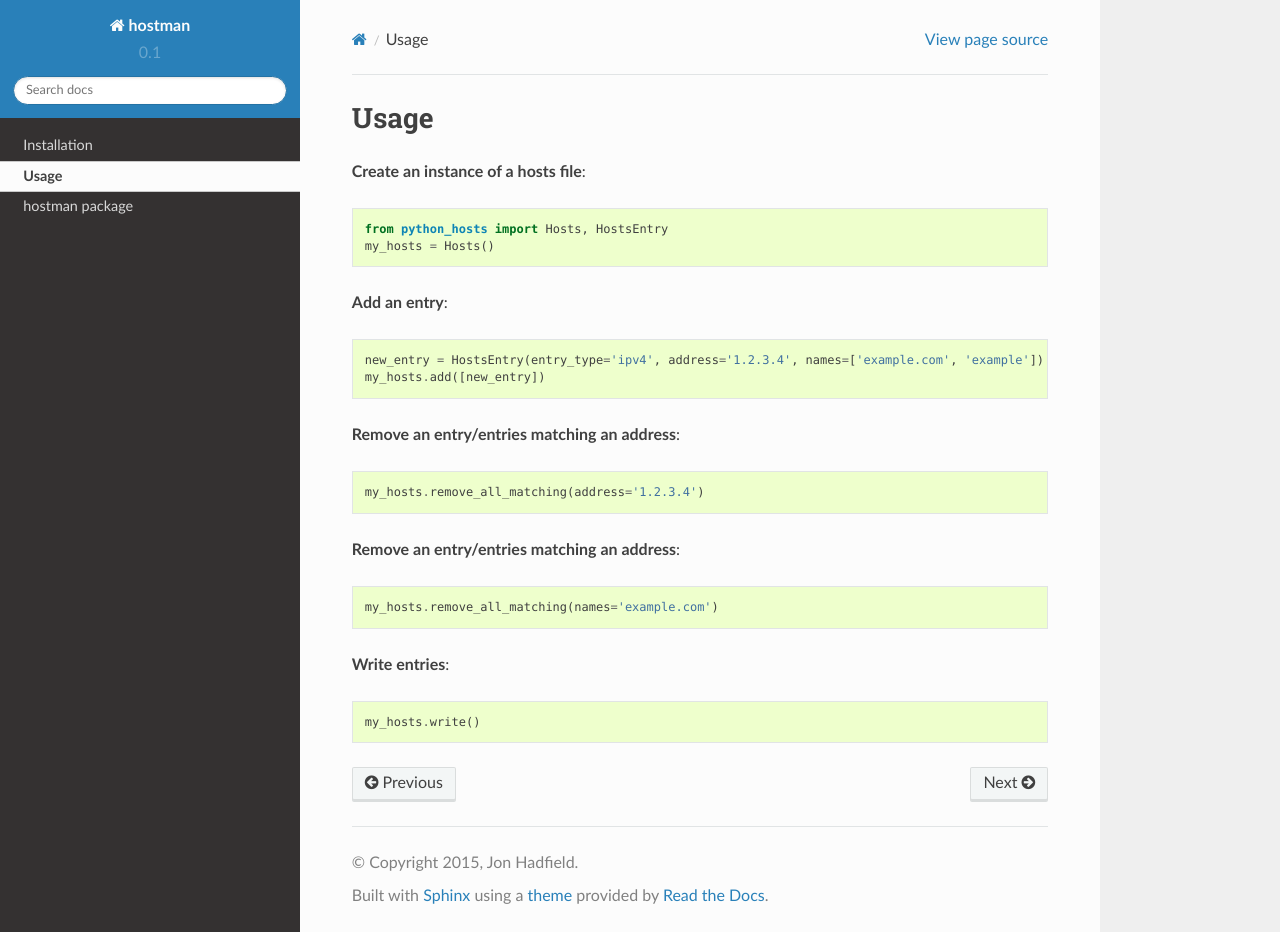
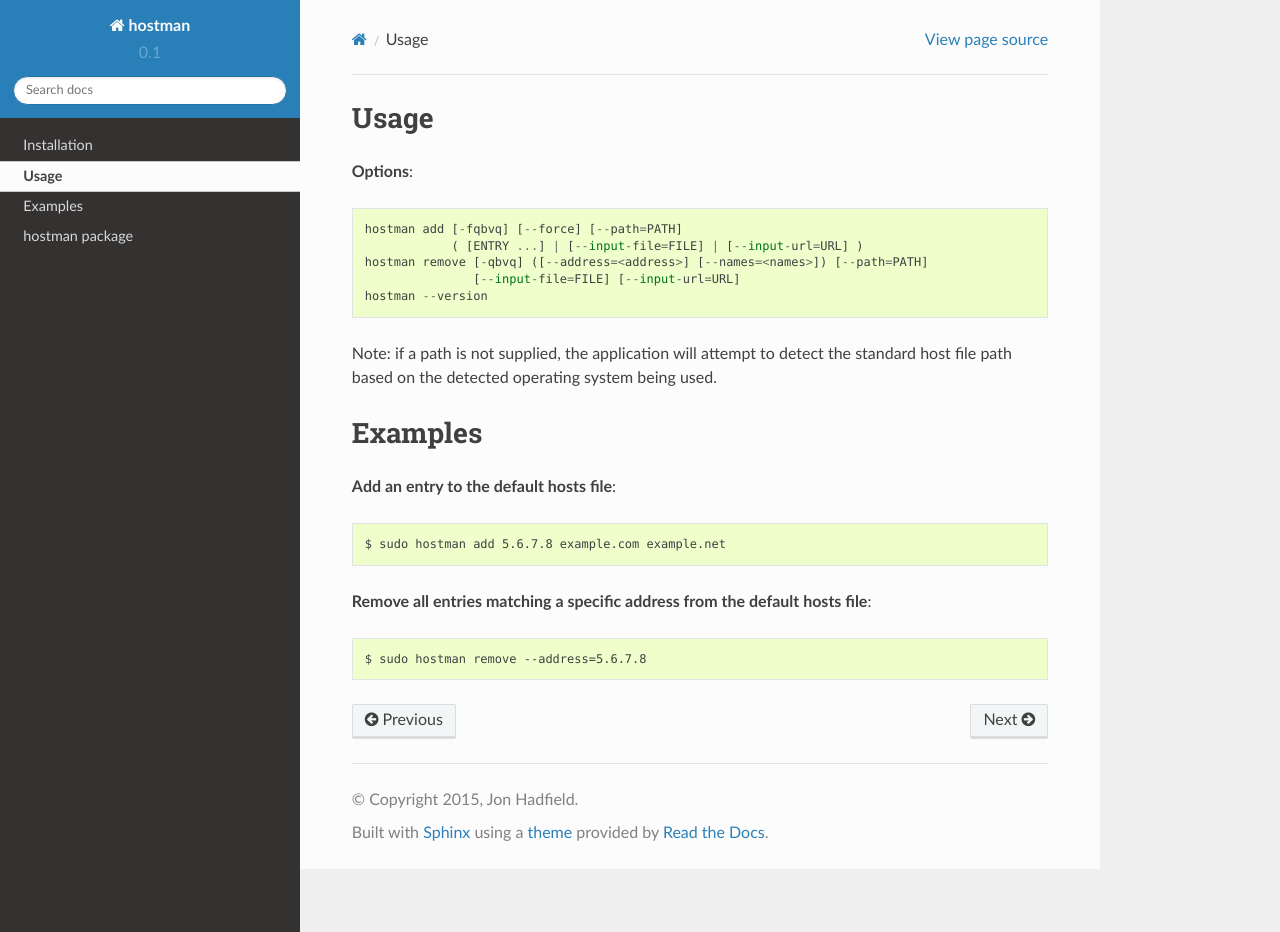
Before and after one commit to jonhadfield/hostman, a Sphinx documentation site: the page built from docs/usage.rst, in a window 1280 px wide and 932 px high. Built offline with Sphinx 7.4.7 and the Read the Docs theme 2.0.0, drawn with Linux system fonts in a browser that asks for light colours.

Commit message:
correct documentation.

```diff
--- a/docs/usage.rst
+++ b/docs/usage.rst
@@ -1,23 +1,22 @@
 Usage
 =====
-**Create an instance of a hosts file**::
+**Options**::
 
- from python_hosts import Hosts, HostsEntry
- my_hosts = Hosts()
+ hostman add [-fqbvq] [--force] [--path=PATH]
+             ( [ENTRY ...] | [--input-file=FILE] | [--input-url=URL] )
+ hostman remove [-qbvq] ([--address=<address>] [--names=<names>]) [--path=PATH]
+                [--input-file=FILE] [--input-url=URL]
+ hostman --version
 
-**Add an entry**::
+Note: if a path is not supplied, the application will attempt to detect the
+standard host file path based on the detected operating system being used.
 
- new_entry = HostsEntry(entry_type='ipv4', address='1.2.3.4', names=['example.com', 'example'])
- my_hosts.add([new_entry])
+Examples
+========
+**Add an entry to the default hosts file**::
 
-**Remove an entry/entries matching an address**::
+ $ sudo hostman add 5.6.7.8 example.com example.net
 
- my_hosts.remove_all_matching(address='1.2.3.4')
+**Remove all entries matching a specific address from the default hosts file**::
 
-**Remove an entry/entries matching an address**::
-
- my_hosts.remove_all_matching(names='example.com')
-
-**Write entries**::
-
- my_hosts.write()
+ $ sudo hostman remove --address=5.6.7.8
```
